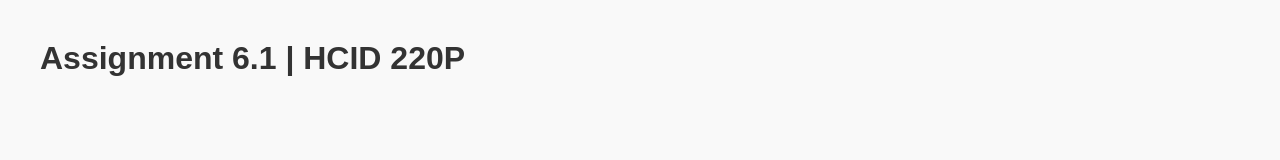
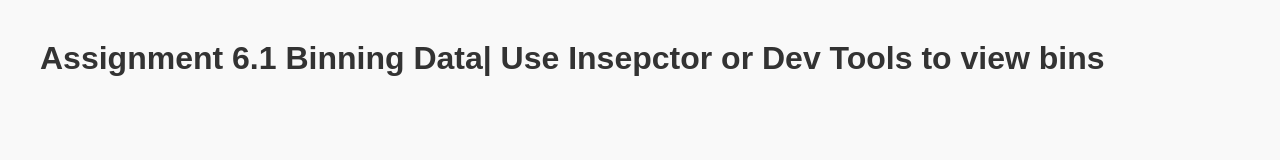
Before and after one commit to isclarke/assignment-5--interactive-data-visualization--hcid-220p--fall-2025, a plain HTML site: page 6.1--binning-data/index.html in a window 1280 px wide. Drawn offline with nearby package versions, Linux system fonts and the light colour scheme.

Commit message:
add title

```diff
--- a/6.1--binning-data/index.html
+++ b/6.1--binning-data/index.html
@@ -9,7 +9,8 @@
 
 <body>
   <header>
-    <h1>Assignment 6.1 | HCID 220P</h1>
+    <h1>Assignment 6.1 Binning Data| Use Insepctor or Dev Tools to view bins</h1>
+
   </header>
 
   <main>
```
